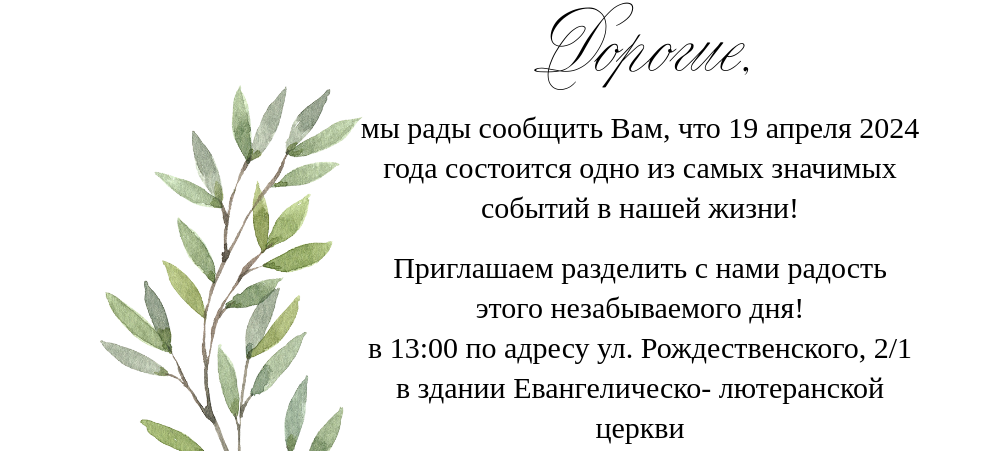
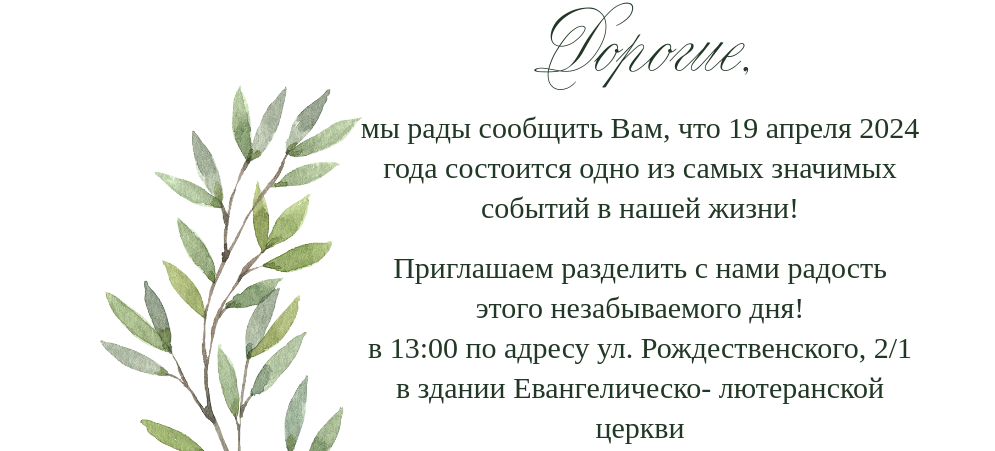
Before and after one commit to kll1she/MishaLiora, a plain HTML site: page index.html in a window 1280 px wide. Shown: the part 627-1078 px from the top of the page, 0-995 px from the left. Drawn offline with Linux system fonts and the light colour scheme; a web font is replaced by a local one.

Commit message:
Поправил цвет

```diff
--- a/assets/style/index.scss
+++ b/assets/style/index.scss
@@ -57,7 +57,9 @@
 }
 
 $mainColor: #223826;
-
+p, h1, h2, h3, .clock {
+    color: #223826;
+}
 /*576px - 0px*/
 @media screen and (max-width: 576px) {
     .container {
```
Also changed, not shown: assets/style/index.css.
